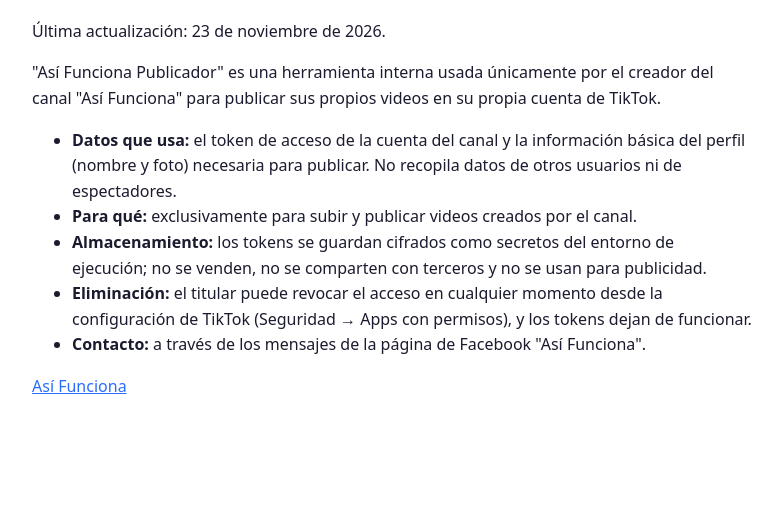
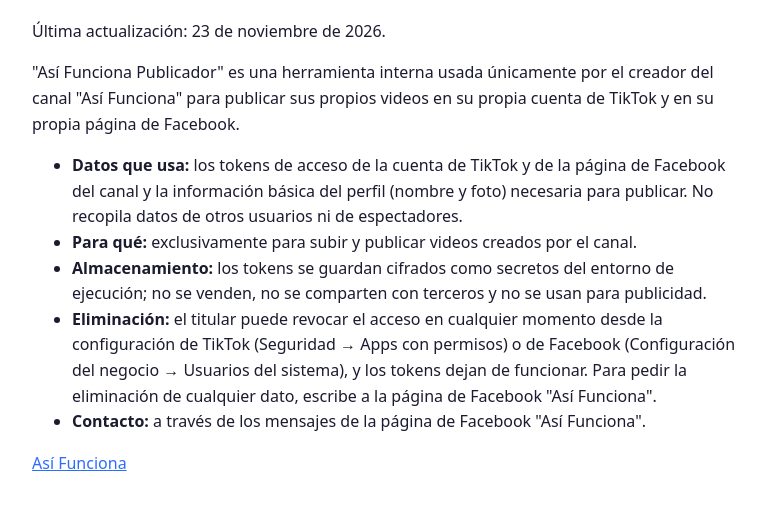
Before and after one commit to Inguz01/asifunciona, a plain HTML site: page privacidad.html in a window 1280 px wide. Shown: the part 145-652 px from the top of the page, without its empty margins (248-1030 px from the left). Drawn offline with Linux system fonts and the light colour scheme.

Commit message:
Privacidad: incluye la página de Facebook y cómo pedir eliminación de datos
Co-Authored-By: Claude Opus 5.5 <noreply@anthropic.com>
Claude-Session: https://claude.ai/code/session_01RLoGErCGbMVPmLAD6B7BmE

```diff
--- a/privacidad.html
+++ b/privacidad.html
@@ -1,8 +1,8 @@
 <!doctype html>
 <html lang="es"><head><meta charset="utf-8"><meta name="viewport" content="width=device-width,initial-scale=1"><title>Política de privacidad — Así Funciona Publicador</title><style>body{font-family:system-ui,sans-serif;max-width:720px;margin:40px auto;padding:0 16px;line-height:1.6;color:#1b1b2f;background:#fff}h1{color:#ff5a36}a{color:#2b6cff}</style></head><body><h1>Política de privacidad — Así Funciona Publicador</h1><p>Última actualización: 23 de noviembre de 2026.</p>
-<p>"Así Funciona Publicador" es una herramienta interna usada únicamente por el creador del canal "Así Funciona" para publicar sus propios videos en su propia cuenta de TikTok.</p><ul>
-<li><b>Datos que usa:</b> el token de acceso de la cuenta del canal y la información básica del perfil (nombre y foto) necesaria para publicar. No recopila datos de otros usuarios ni de espectadores.</li>
+<p>"Así Funciona Publicador" es una herramienta interna usada únicamente por el creador del canal "Así Funciona" para publicar sus propios videos en su propia cuenta de TikTok y en su propia página de Facebook.</p><ul>
+<li><b>Datos que usa:</b> los tokens de acceso de la cuenta de TikTok y de la página de Facebook del canal y la información básica del perfil (nombre y foto) necesaria para publicar. No recopila datos de otros usuarios ni de espectadores.</li>
 <li><b>Para qué:</b> exclusivamente para subir y publicar videos creados por el canal.</li>
 <li><b>Almacenamiento:</b> los tokens se guardan cifrados como secretos del entorno de ejecución; no se venden, no se comparten con terceros y no se usan para publicidad.</li>
-<li><b>Eliminación:</b> el titular puede revocar el acceso en cualquier momento desde la configuración de TikTok (Seguridad → Apps con permisos), y los tokens dejan de funcionar.</li>
+<li><b>Eliminación:</b> el titular puede revocar el acceso en cualquier momento desde la configuración de TikTok (Seguridad → Apps con permisos) o de Facebook (Configuración del negocio → Usuarios del sistema), y los tokens dejan de funcionar. Para pedir la eliminación de cualquier dato, escribe a la página de Facebook "Así Funciona".</li>
 <li><b>Contacto:</b> a través de los mensajes de la página de Facebook "Así Funciona".</li></ul><p><a href="./">Así Funciona</a></p></body></html>
```
